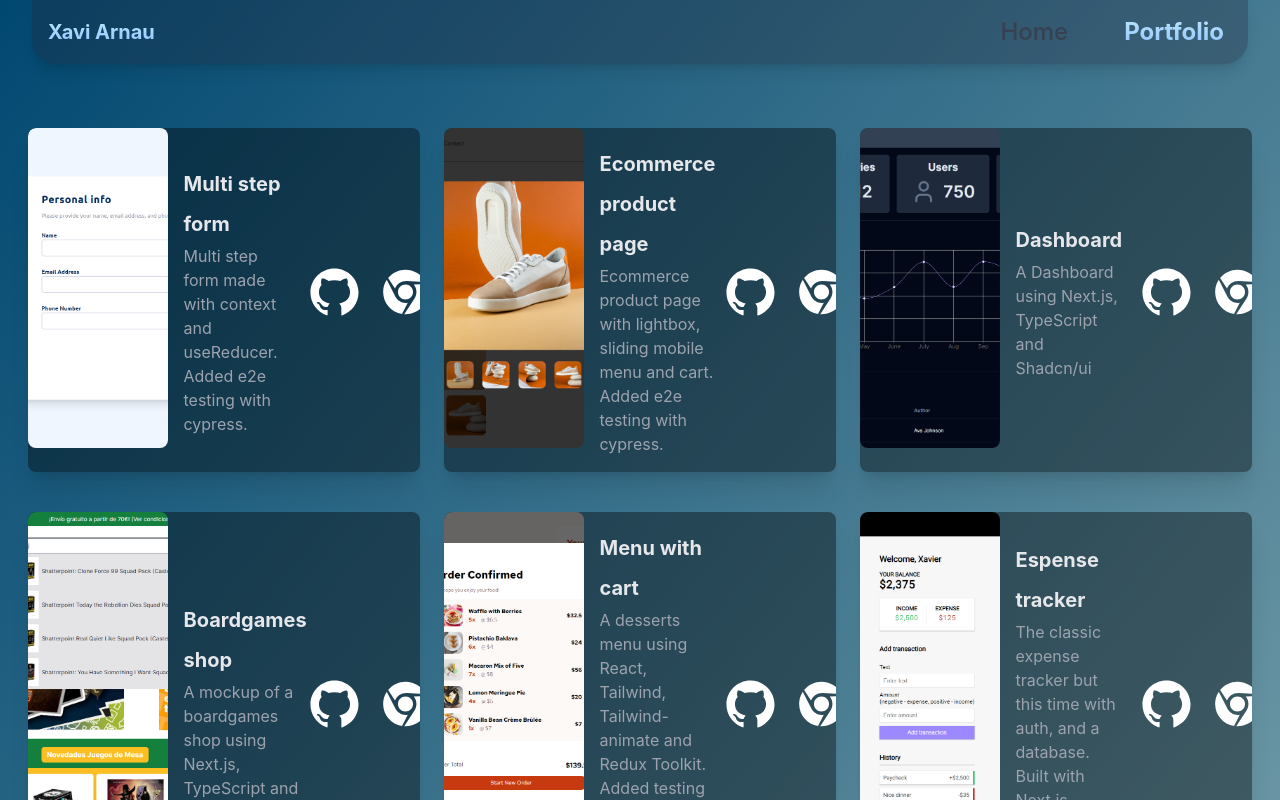
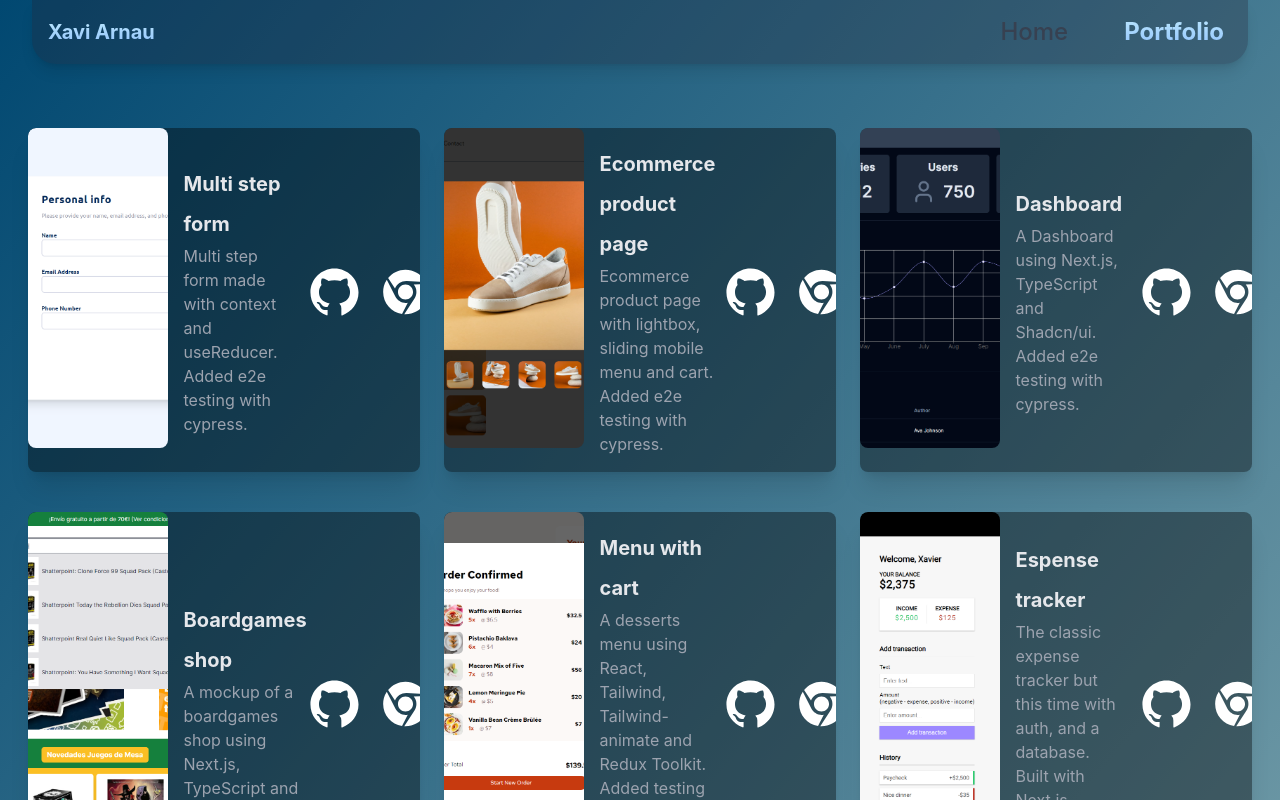
Before and after one commit to Xavi-Arnau/portfolio-tailwind-app, a React (Create React App) app: page /Portfolio in a window 1280 px wide. Shown: the top 800 px of the page. Built offline with nearby package versions, Linux system fonts and the light colour scheme.

Commit message:
updated description

```diff
--- a/src/components/Portfolio.jsx
+++ b/src/components/Portfolio.jsx
@@ -49,7 +49,9 @@ export const Portfolio = () => {
           site={"https://xavipress-dashboard.netlify.app/"}
           github={"https://github.com/Xavi-Arnau/xavipress-dashboard"}
           title={"Dashboard"}
-          description={"A Dashboard using Next.js, TypeScript and Shadcn/ui"}
+          description={
+            "A Dashboard using Next.js, TypeScript and Shadcn/ui. Added e2e testing with cypress."
+          }
         />
         <Project
           image={proj18}
```
